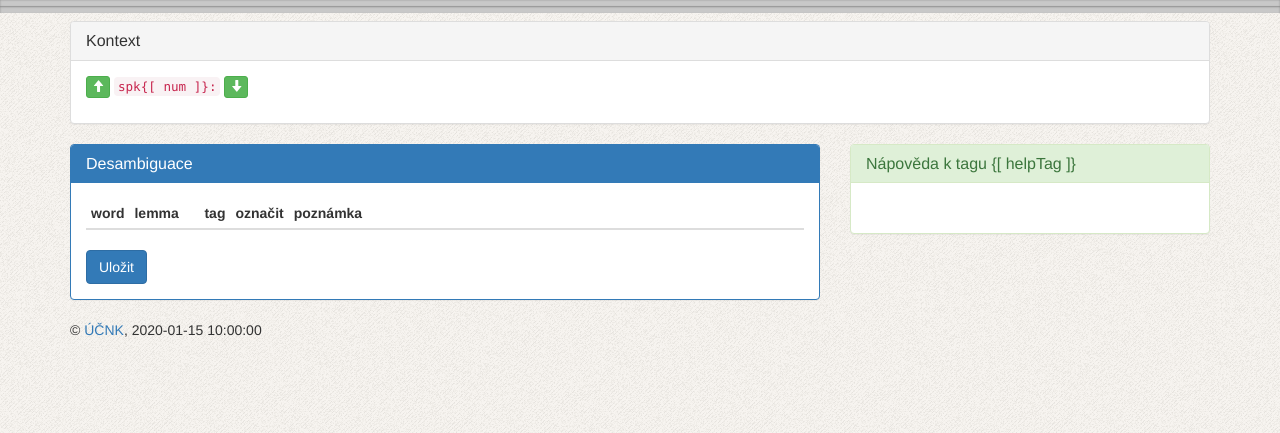
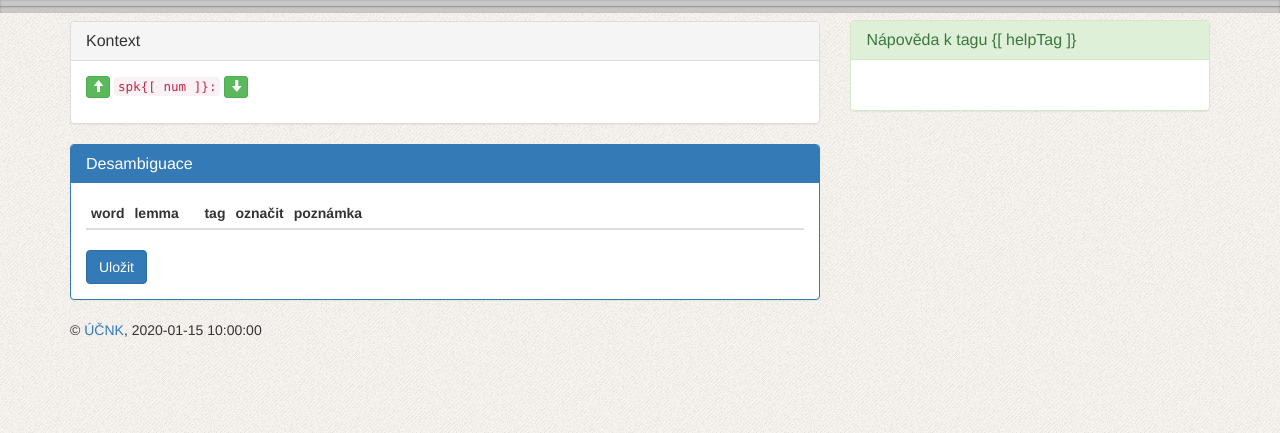
Before and after one commit to dlukes/kudlanka, a Python web app: template kudlanka/templates/edit.html in a window 1280 px wide. Shown: the part 51-484 px from the top of the page. Run offline with Jinja, Linux system fonts and the light colour scheme; the template is opened without the code that fills it: most values are stand-ins (such as "Sample title", 1, 10 or a date in 2020); lists and menus that the app fills with data are empty; some libraries are stand-ins or nearby versions.

Commit message:
clean solution to fixed helpTag
- helpTag is now permanently fixed at the top and scrollable if necessary (i.e.
  if the viewport is not high enough), thanks to some jQuery initialization + a
  listener on resizing
- except for very narrow screens, where default Bootstrap responsiveness kicks
  in

```diff
--- a/kudlanka/static/css/kudlanka.css
+++ b/kudlanka/static/css/kudlanka.css
@@ -111,24 +111,17 @@
   top: 57px;
 }
 
-/* fix helpTag to top when scrolling beyond it */
+/* fix helpTag to top (responsiveness partially implemented in JS) */
 
-#mandisApp .fix-to-top {
+@media screen and (min-width: 992px) {
+  #help-tag {
     position: fixed;
     top: 71px;
-  /* bottom: 0; */
-  /* height: 100%; */
     overflow: hidden;
   }
 
-#mandisApp .fix-to-top .panel-body {
+  #help-tag .panel-body {
     overflow-y: auto;
     overflow-x: hidden;
   }
-
-.hidden-ref {
-  visibility: hidden;
-  position: fixed;
-  width: 100%;
-  top: 0;
 }
--- a/kudlanka/static/js/mandisApp.js
+++ b/kudlanka/static/js/mandisApp.js
@@ -36,35 +36,7 @@
       });
     }
   };
-}]).directive("setClassWhenAtTop", function ($window) {
-  var $win = angular.element($window);
-  return {
-    restrict: "A",
-    link: function ($scope, panel, attrs) {
-      var offsetTop = panel.offset().top - 71;
-      var topClass = "fix-to-top";
-      var pBody = panel.find(".panel-body");
-      var hPanel = $("#hidden-ref-help");
-      var hPBody = hPanel.find(".panel-body");
-      $win.on("scroll resize", function (e) {
-        var vpHeight = $(window).height() - (71 + 30 + 10);
-        if ($win.scrollTop() >= offsetTop) {
-          panel.addClass(topClass);
-          panel.width(hPanel.width());
-          var hPHeight = hPanel.height();
-          var pHeight = hPHeight < vpHeight ? hPHeight : vpHeight;
-          panel.height(pHeight);
-          pBody.height(hPBody.height());
-        } else {
-          panel.removeClass(topClass);
-          panel.width("auto");
-          panel.height("auto");
-          pBody.height("auto");
-        }
-      });
-    }
-  };
-});
+}]);
 
 app.controller("mandisCtrl", function($scope, $http, $location) {
   var api = "api";
@@ -418,3 +390,34 @@
   window.onload = window.onpopstate = getUtt;
 
 });
+
+$(document).ready(function() {
+  function adjustHelpTag(e) {
+    var $helpTag = $("#help-tag");
+    var mediaWidth = Math.max(document.documentElement.clientWidth,
+                              window.innerWidth || 0);
+    if (mediaWidth >= 992) {
+      // fake multi-column layout with fixed position
+      var $cont = $("#main-ui");
+      var cWidth = $cont.outerWidth();
+      var cMargin = parseInt($cont.css("margin-left"));
+      var mediaHeight = Math.max(document.documentElement.clientHeight,
+                                 window.innerHeight || 0);
+      var footHeight = $("#footer").outerHeight(true);
+      var panelTitleHeight = $(".panel-heading").first().outerHeight(true);
+      // 71 is the distance from top, 20 is the bottom margin on the panel, and
+      // looking at the result, there are still 2 more pixels that need to go
+      var maxPanelBodyHeight = mediaHeight - footHeight
+            - panelTitleHeight - 71 - 20 - 2;
+      $helpTag.outerWidth(.333*cWidth);
+      $helpTag.css("right", cMargin);
+      $helpTag.find(".panel-body").css("max-height", maxPanelBodyHeight);
+    } else {
+      // use default responsive stacked layout
+      $helpTag.outerWidth("");
+      $helpTag.css("right", "");
+    }
+  }
+  $(window).on("resize", adjustHelpTag);
+  adjustHelpTag();
+});
--- a/kudlanka/templates/base.html
+++ b/kudlanka/templates/base.html
@@ -52,7 +52,7 @@
     {% block content %}
     {% endblock %}
 
-    <div class="container">
+    <div id="footer" class="container">
       <footer>
         <p>&copy;
           <a href="http://korpus.cz" target="_blank">ÚČNK</a>,
--- a/kudlanka/templates/edit.html
+++ b/kudlanka/templates/edit.html
@@ -21,10 +21,10 @@
     </div>
   </div>
 
-  <div class="container">
+  <div id="main-ui" class="container">
 
     <div class="row">
-      <div class="col-md-12">
+      <div class="col-md-8">
         <div class="alert alert-{[ message[0] ]} alert-dismissible"
              role="alert" ng-repeat="message in messages">
           <button type="button" class="close" data-dismiss="alert"
@@ -35,7 +35,7 @@
     </div>
 
     <div class="row">
-      <div class="col-md-12">
+      <div class="col-md-8">
         <div class="panel panel-default">
           <div class="panel-heading">
             <h3 class="panel-title">Kontext</h3>
@@ -138,7 +138,7 @@
         </div>
       </div>
 
-      <div class="col-md-4" ng-show="helpTag">
+      <div id="help-tag" class="col-md-4" ng-show="helpTag">
         <div class="panel panel-success" set-class-when-at-top>
           <div class="panel-heading">
             <h3 class="panel-title">Nápověda k tagu {[ helpTag ]}</h3>
@@ -165,35 +165,5 @@
 
   </div>
 
-  <div class="container hidden-ref">
-
-    <!-- this is just a replica of the row with helpTag  with visibility:
-    hidden, used to adjust the size of the actually visible helpTag when fixing
-    it at the top of the viewport -->
-    <div class="row">
-
-      <div class="col-md-8"></div>
-
-      <div class="col-md-4" ng-show="helpTag">
-        <div id="hidden-ref-help" class="panel panel-success">
-          <div class="panel-heading">
-            <h3 class="panel-title">Nápověda k tagu {[ helpTag ]}</h3>
-          </div>
-          <div class="panel-body">
-            <table class="table table-condensed table-striped">
-              <tr ng-repeat="(idx, pos) in postag">
-                <td><b>{[ pos.label ]}</b></td>
-                <td><code>{[ helpTag[idx] ]}</code></td>
-                <td>{[ pos[helpTag[idx]] ]}</td>
-              </tr>
-            </table>
-          </div>
-        </div>
-      </div>
-
-    </div>
-
-  </div>
-
 </div>
 {% endblock %}
```
Lines whose indentation alone changed are shown as unchanged.
